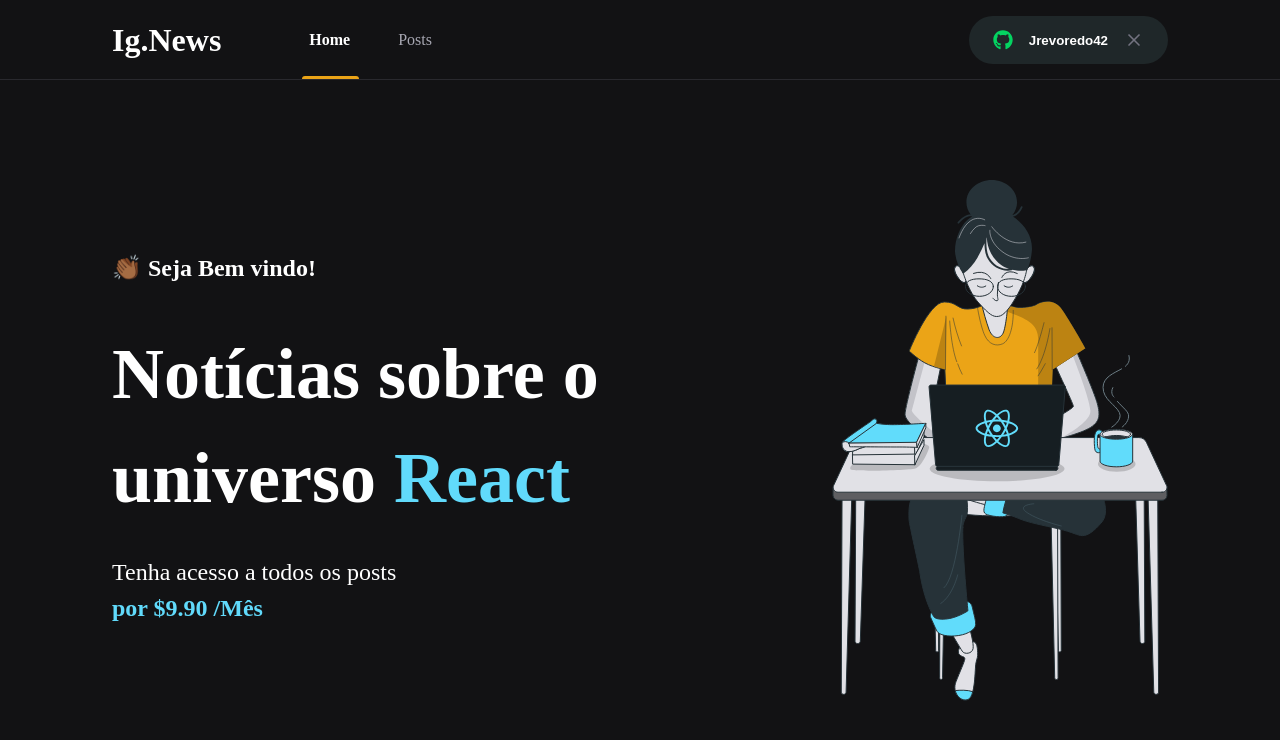
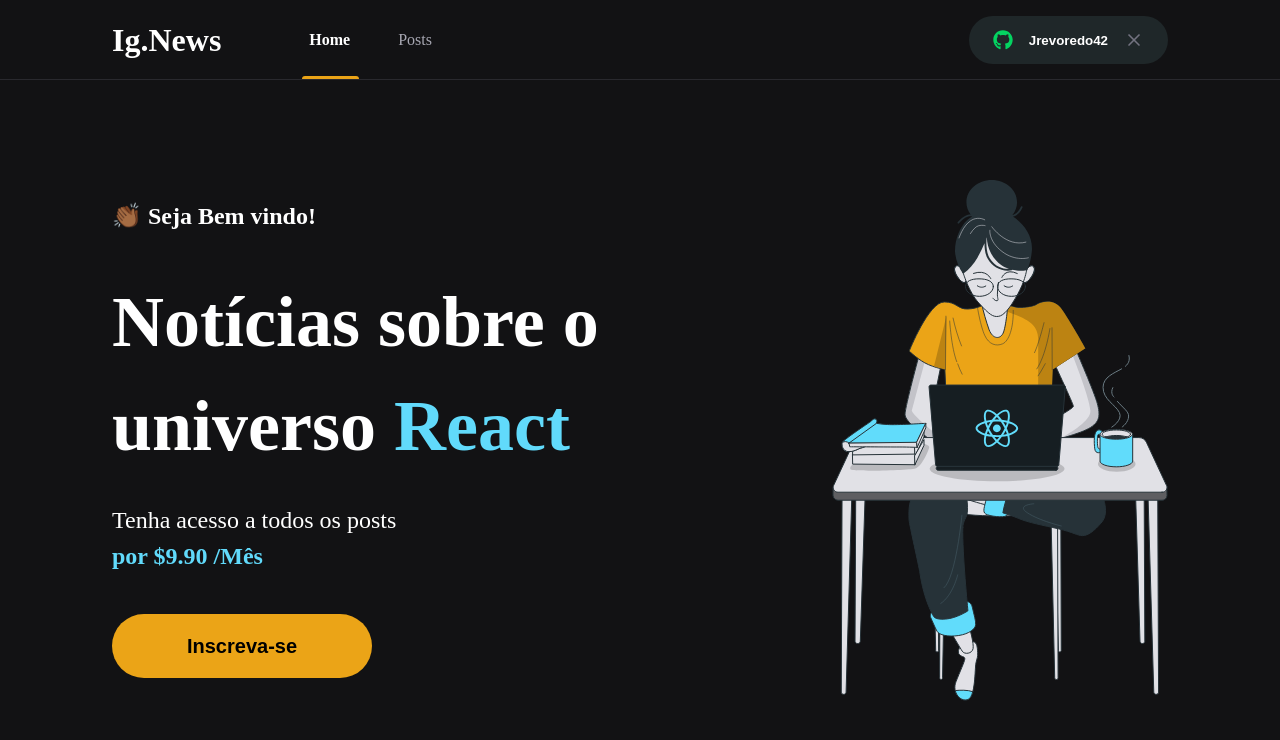
Before and after one commit to Jrevoredo42/ignewsapp, a Next.js app: page / in a window 1280 px wide. Shown: the top 740 px of the page. Built offline with nearby package versions, Linux system fonts and the light colour scheme.

Commit message:
criação e estilização do component de subscribe, junto de finalização da pagina home

```diff
--- /dev/null
+++ b/src/components/SubscribeButton/index.tsx
@@ -0,0 +1,10 @@
+import styles from './styles.module.scss'
+
+
+export default function SubscribeButton(){
+    return(
+        <button type='button' className={styles.subscribeButton}>
+            Inscreva-se
+        </button>
+    )
+}
--- /dev/null
+++ b/src/components/SubscribeButton/styles.module.scss
@@ -0,0 +1,20 @@
+.subscribeButton{
+    width: 260px;
+    height: 4rem;
+    border: 0;
+    border-radius: 2rem;
+    background: var(--yellow-500);
+    font-size: 1.25rem;
+    font-weight: bold;
+
+    display: flex;
+    align-items: center;
+    justify-content: center;
+
+    transition: filter 0.2s;
+
+    &:hover {
+        filter: brightness(0.8);
+    }
+
+}
--- a/src/pages/home.module.scss
+++ b/src/pages/home.module.scss
@@ -40,6 +40,8 @@
             font-weight: bold;
         }
     }
-
+    button {
+        margin-top: 2.5rem;
+    }
 
 }
--- a/src/pages/index.tsx
+++ b/src/pages/index.tsx
@@ -1,4 +1,5 @@
 import Head from 'next/head'
+import SubscribeButton from '../components/SubscribeButton'
 import styles from './home.module.scss'
 
 export default function Home(){
@@ -17,6 +18,7 @@
             por $9.90 /Mês
           </span>
         </p>
+        <SubscribeButton />
       </section>
         <img src='/images/avatar.svg' alt='girl coding'/>
 
```
Also changed, not shown: 1 other file (tests, documents, lock files or other folders).
